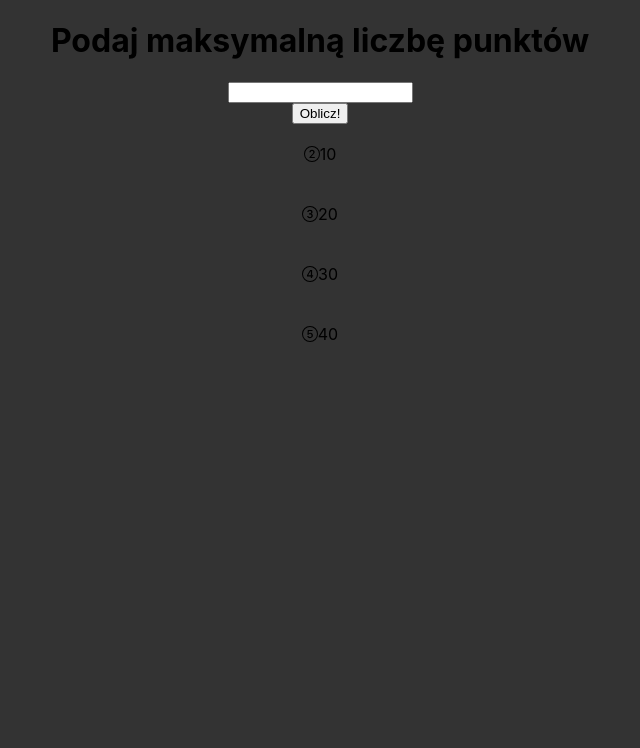
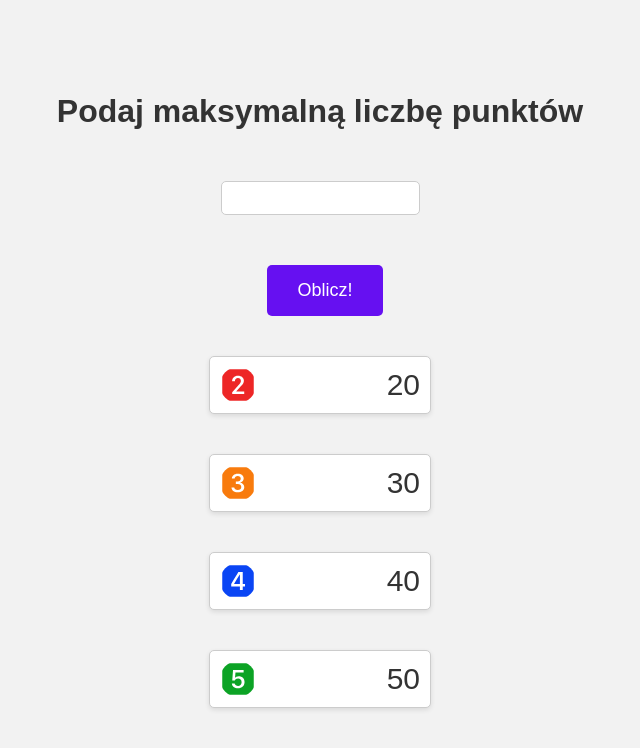
Before and after one commit to barteczko14/grade-converter, a React (Create React App) app: page / in a window 1280 px wide. Shown: the top 748 px of the page, without its empty margins (320-960 px from the left). Built offline with nearby package versions, Linux system fonts and the light colour scheme.

Commit message:
added styling to dashboard

```diff
--- a/src/App.js
+++ b/src/App.js
@@ -1,20 +1,19 @@
-import './App.css';
-import { Fragment } from 'react';
-import GradeList from './components/GradeList';
+import './App.css'
+import { Fragment } from 'react'
+import GradeList from './components/GradeList'
 import classes from './App.module.css'
 
 const App = () => {
-
-  return (
-	<Fragment >
-		<main className={classes.wrapper}>
-    	<h1>Podaj maksymalną liczbę punktów</h1>
-    	<input type="number"></input>
-    	<button>Oblicz!</button>
-		<GradeList></GradeList>
-		</main>
-	</Fragment>
-  );
+	return (
+		<Fragment>
+			<main className={classes.wrapper}>
+				<h1 className={classes.title}>Podaj maksymalną liczbę punktów</h1>
+				<input className={classes.input} type='number'></input>
+				<button className={classes.button}>Oblicz!</button>
+				<GradeList></GradeList>
+			</main>
+		</Fragment>
+	)
 }
 
-export default App;
+export default App
--- a/src/App.module.css
+++ b/src/App.module.css
@@ -1,6 +1,33 @@
 .wrapper {
-    display: flex;
-    flex-direction: column;
-    justify-content: center;
-    align-items: center;
+	display: flex;
+	flex-direction: column;
+	align-items: center;
 }
+.input {
+	flex: 1; /* Rozciągnij input, aby wypełnił dostępną przestrzeń */
+	height: 36px;
+	padding: 8px;
+	border: 1px solid #ccc;
+	border-radius: 5px;
+	font-size: 14px;
+	color: #333;
+    margin: 30px 0px;
+}
+.input::placeholder {
+	color: #999;
+}
+.button {
+	margin: 20px 0px;
+	padding: 15px 30px;
+	margin-left: 10px;
+	border: none;
+	border-radius: 5px;
+	background-color: #6610f1;
+	color: #fff;
+	font-size: 18px;
+	cursor: pointer;
+}
+.title {
+	text-align: center;
+	color: #333;
+}
--- a/src/components/GradeList.js
+++ b/src/components/GradeList.js
@@ -1,35 +1,71 @@
-import { Fragment } from "react"
+import { Fragment } from 'react'
 import classes from './GradeList.module.css'
-const GradeList =()=> {
-    return(
+const GradeList = () => {
+	return (
 		<Fragment>
-            <div className ={classes.gradeContainer}>
-                <svg xmlns="http://www.w3.org/2000/svg" width="16" height="16" fill="currentColor" class="bi bi-2-circle" viewBox="0 0 16 16">
-        <path d="M1 8a7 7 0 1 0 14 0A7 7 0 0 0 1 8Zm15 0A8 8 0 1 1 0 8a8 8 0 0 1 16 0ZM6.646 6.24v.07H5.375v-.064c0-1.213.879-2.402 2.637-2.402 1.582 0 2.613.949 2.613 2.215 0 1.002-.6 1.667-1.287 2.43l-.096.107-1.974 2.22v.077h3.498V12H5.422v-.832l2.97-3.293c.434-.475.903-1.008.903-1.705 0-.744-.557-1.236-1.313-1.236-.843 0-1.336.615-1.336 1.306Z"/>
+			<div className={classes.container}>
+				<div className={`${classes.iconContainer} ${classes.icon2}`}>
+					<svg
+						xmlns='http://www.w3.org/2000/svg'
+						width='36'
+						height='36'
+						fill='currentColor'
+						class='bi bi-2-square'
+						viewBox='0 0 16 16'>
+						<path d='M6.646 6.24v.07H5.375v-.064c0-1.213.879-2.402 2.637-2.402 1.582 0 2.613.949 2.613 2.215 0 1.002-.6 1.667-1.287 2.43l-.096.107-1.974 2.22v.077h3.498V12H5.422v-.832l2.97-3.293c.434-.475.903-1.008.903-1.705 0-.744-.557-1.236-1.313-1.236-.843 0-1.336.615-1.336 1.306Z' />
+						<path d='M0 2a2 2 0 0 1 2-2h12a2 2 0 0 1 2 2v12a2 2 0 0 1-2 2H2a2 2 0 0 1-2-2V2Zm15 0a1 1 0 0 0-1-1H2a1 1 0 0 0-1 1v12a1 1 0 0 0 1 1h12a1 1 0 0 0 1-1V2Z' />
 					</svg>
-      10
 				</div>
-            <div className ={classes.gradeContainer}>
-            <svg xmlns="http://www.w3.org/2000/svg" width="16" height="16" fill="currentColor" class="bi bi-3-circle" viewBox="0 0 16 16">
-        <path d="M7.918 8.414h-.879V7.342h.838c.78 0 1.348-.522 1.342-1.237 0-.709-.563-1.195-1.348-1.195-.79 0-1.312.498-1.348 1.055H5.275c.036-1.137.95-2.115 2.625-2.121 1.594-.012 2.608.885 2.637 2.062.023 1.137-.885 1.776-1.482 1.875v.07c.703.07 1.71.64 1.734 1.917.024 1.459-1.277 2.396-2.93 2.396-1.705 0-2.707-.967-2.754-2.144H6.33c.059.597.68 1.06 1.541 1.066.973.006 1.6-.563 1.588-1.354-.006-.779-.621-1.318-1.541-1.318Z"/>
-        <path d="M16 8A8 8 0 1 1 0 8a8 8 0 0 1 16 0ZM1 8a7 7 0 1 0 14 0A7 7 0 0 0 1 8Z"/>
-      </svg>20
-      </div>
-            <div className ={classes.gradeContainer}>
-            <svg xmlns="http://www.w3.org/2000/svg" width="16" height="16" fill="currentColor" class="bi bi-4-circle" viewBox="0 0 16 16">
-        <path d="M7.519 5.057c.22-.352.439-.703.657-1.055h1.933v5.332h1.008v1.107H10.11V12H8.85v-1.559H4.978V9.322c.77-1.427 1.656-2.847 2.542-4.265ZM6.225 9.281v.053H8.85V5.063h-.065c-.867 1.33-1.787 2.806-2.56 4.218Z"/>
-        <path d="M16 8A8 8 0 1 1 0 8a8 8 0 0 1 16 0ZM1 8a7 7 0 1 0 14 0A7 7 0 0 0 1 8Z"/>
-      </svg>30
-      </div>
-            <div className ={classes.gradeContainer}>
-            <svg xmlns="http://www.w3.org/2000/svg" width="16" height="16" fill="currentColor" class="bi bi-5-circle" viewBox="0 0 16 16">
-        <path d="M1 8a7 7 0 1 1 14 0A7 7 0 0 1 1 8Zm15 0A8 8 0 1 0 0 8a8 8 0 0 0 16 0Zm-8.006 4.158c-1.57 0-2.654-.902-2.719-2.115h1.237c.14.72.832 1.031 1.529 1.031.791 0 1.57-.597 1.57-1.681 0-.967-.732-1.57-1.582-1.57-.767 0-1.242.45-1.435.808H5.445L5.791 4h4.705v1.103H6.875l-.193 2.343h.064c.17-.258.715-.68 1.611-.68 1.383 0 2.561.944 2.561 2.585 0 1.687-1.184 2.806-2.924 2.806Z"/>
-      </svg>40
+				<div className={classes.numberContainer}>20</div>
 			</div>
 
+			<div className={classes.container}>
+				<div className={`${classes.iconContainer} ${classes.icon3}`}>
+					<svg
+						xmlns='http://www.w3.org/2000/svg'
+						width='36'
+						height='36'
+						fill='currentColor'
+						class='bi bi-3-square'
+						viewBox='0 0 16 16'>
+						<path d='M7.918 8.414h-.879V7.342h.838c.78 0 1.348-.522 1.342-1.237 0-.709-.563-1.195-1.348-1.195-.79 0-1.312.498-1.348 1.055H5.275c.036-1.137.95-2.115 2.625-2.121 1.594-.012 2.608.885 2.637 2.062.023 1.137-.885 1.776-1.482 1.875v.07c.703.07 1.71.64 1.734 1.917.024 1.459-1.277 2.396-2.93 2.396-1.705 0-2.707-.967-2.754-2.144H6.33c.059.597.68 1.06 1.541 1.066.973.006 1.6-.563 1.588-1.354-.006-.779-.621-1.318-1.541-1.318Z' />
+						<path d='M0 2a2 2 0 0 1 2-2h12a2 2 0 0 1 2 2v12a2 2 0 0 1-2 2H2a2 2 0 0 1-2-2V2Zm15 0a1 1 0 0 0-1-1H2a1 1 0 0 0-1 1v12a1 1 0 0 0 1 1h12a1 1 0 0 0 1-1V2Z' />
+					</svg>
+				</div>
+				<div className={classes.numberContainer}>30</div>
+			</div>
 
+			<div className={classes.container}>
+				<div className={`${classes.iconContainer} ${classes.icon4}`}>
+					<svg
+						xmlns='http://www.w3.org/2000/svg'
+						width='36'
+						height='36'
+						fill='currentColor'
+						class='bi bi-4-square'
+						viewBox='0 0 16 16'>
+						<path d='M7.519 5.057c.22-.352.439-.703.657-1.055h1.933v5.332h1.008v1.107H10.11V12H8.85v-1.559H4.978V9.322c.77-1.427 1.656-2.847 2.542-4.265ZM6.225 9.281v.053H8.85V5.063h-.065c-.867 1.33-1.787 2.806-2.56 4.218Z' />
+						<path d='M0 2a2 2 0 0 1 2-2h12a2 2 0 0 1 2 2v12a2 2 0 0 1-2 2H2a2 2 0 0 1-2-2V2Zm15 0a1 1 0 0 0-1-1H2a1 1 0 0 0-1 1v12a1 1 0 0 0 1 1h12a1 1 0 0 0 1-1V2Z' />
+					</svg>
+				</div>
+				<div className={classes.numberContainer}>40</div>
+			</div>
 
-
+			<div className={classes.container}>
+				<div className={`${classes.iconContainer} ${classes.icon5}`}>
+					<svg
+						xmlns='http://www.w3.org/2000/svg'
+						width='36'
+						height='36'
+						fill='currentColor'
+						class='bi bi-5-square'
+						viewBox='0 0 16 16'>
+						<path d='M7.994 12.158c-1.57 0-2.654-.902-2.719-2.115h1.237c.14.72.832 1.031 1.529 1.031.791 0 1.57-.597 1.57-1.681 0-.967-.732-1.57-1.582-1.57-.767 0-1.242.45-1.435.808H5.445L5.791 4h4.705v1.103H6.875l-.193 2.343h.064c.17-.258.715-.68 1.611-.68 1.383 0 2.561.944 2.561 2.585 0 1.687-1.184 2.806-2.924 2.806Z' />
+						<path d='M0 2a2 2 0 0 1 2-2h12a2 2 0 0 1 2 2v12a2 2 0 0 1-2 2H2a2 2 0 0 1-2-2V2Zm15 0a1 1 0 0 0-1-1H2a1 1 0 0 0-1 1v12a1 1 0 0 0 1 1h12a1 1 0 0 0 1-1V2Z' />
+					</svg>
+				</div>
+				<div className={classes.numberContainer}>50</div>
+			</div>
 		</Fragment>
 	)
 }
--- a/src/components/GradeList.module.css
+++ b/src/components/GradeList.module.css
@@ -1,7 +1,59 @@
 .gradeContainer {
-display: flex;
-justify-content: center;
-align-items: center;
-padding: 20px;
+	display: flex;
+	justify-content: center;
+	align-items: center;
+	padding: 20px;
+}
+.gradeIcon {
+	color: #fff;
+}
+.points {
+	color: #fff;
+	font-size: 36px;
+	margin-left: 10px;
+}
+.container {
+	display: flex;
+	align-items: center;
+	justify-content: space-between;
+	width: 200px;
+	margin: 20px auto;
+	padding: 10px;
+	background-color: #fff;
+	border: 1px solid #ccc;
+	border-radius: 5px;
+	box-shadow: 0 2px 5px rgba(0, 0, 0, 0.1);
+}
 
+.iconContainer {
+	width: 36px;
+	height: 36px;
+	display: flex;
+	justify-content: center;
+	align-items: center;
+	border-radius: 50%;
 }
+
+.numberContainer {
+	font-size: 30px;
+	color: #333;
+}
+.icon2 {
+	background-color: #ed2626;
+	color: #fff;
+}
+
+.icon3 {
+	background-color: #f87b0d;
+	color: #fff;
+}
+
+.icon4 {
+	background-color: #0a45f4;
+	color: #fff;
+}
+
+.icon5 {
+	background-color: #0ca325;
+	color: #fff;
+}
--- a/src/index.css
+++ b/src/index.css
@@ -1,14 +1,15 @@
 body {
+	margin: 0;
+	font-family: Arial, sans-serif;
+	background-color: #f2f2f2;
   margin: 0;
-  font-family: -apple-system, BlinkMacSystemFont, 'Segoe UI', 'Roboto', 'Oxygen',
-    'Ubuntu', 'Cantarell', 'Fira Sans', 'Droid Sans', 'Helvetica Neue',
-    sans-serif;
-  -webkit-font-smoothing: antialiased;
-  -moz-osx-font-smoothing: grayscale;
-  background-color: #333;
+  display: flex;
+  flex-direction: column;
+  justify-content: center;
+  align-items: center;
+  height: 100vh;
 }
 
 code {
-  font-family: source-code-pro, Menlo, Monaco, Consolas, 'Courier New',
-    monospace;
+	font-family: source-code-pro, Menlo, Monaco, Consolas, 'Courier New', monospace;
 }
```
Lines whose indentation alone changed are shown as unchanged.
